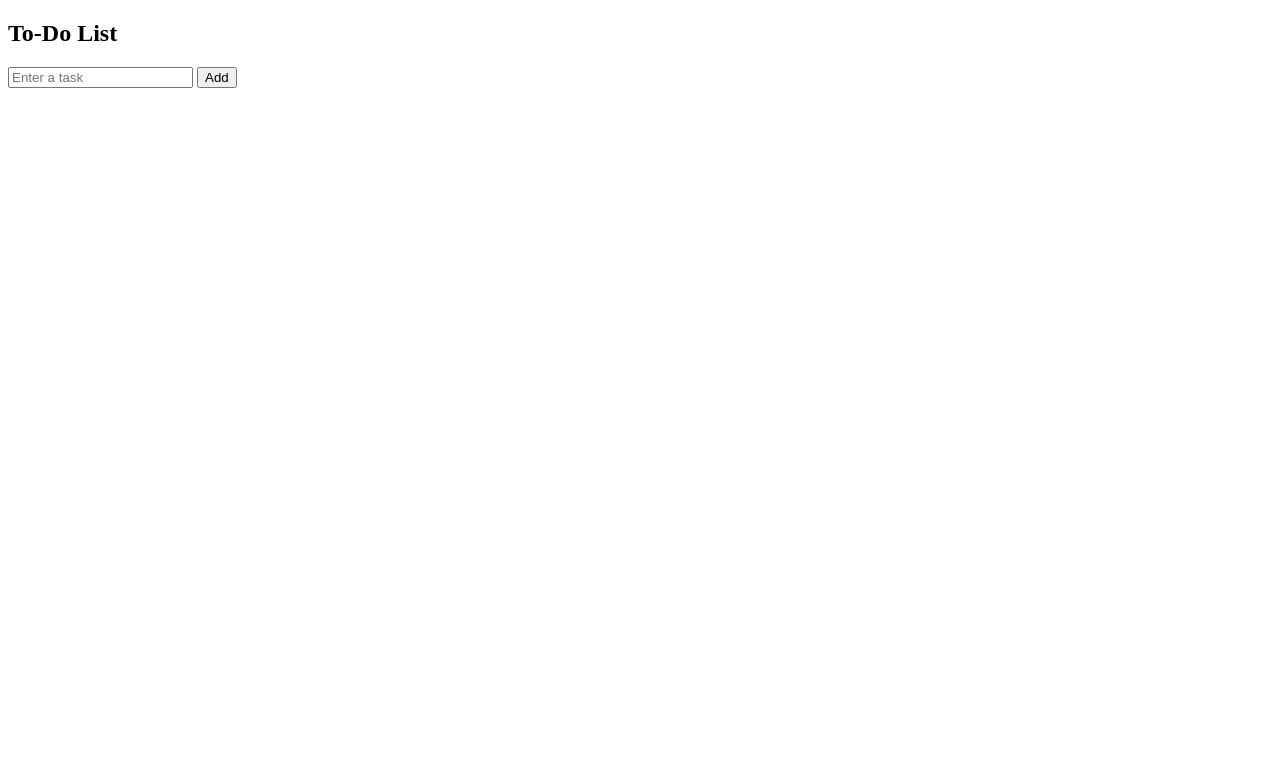
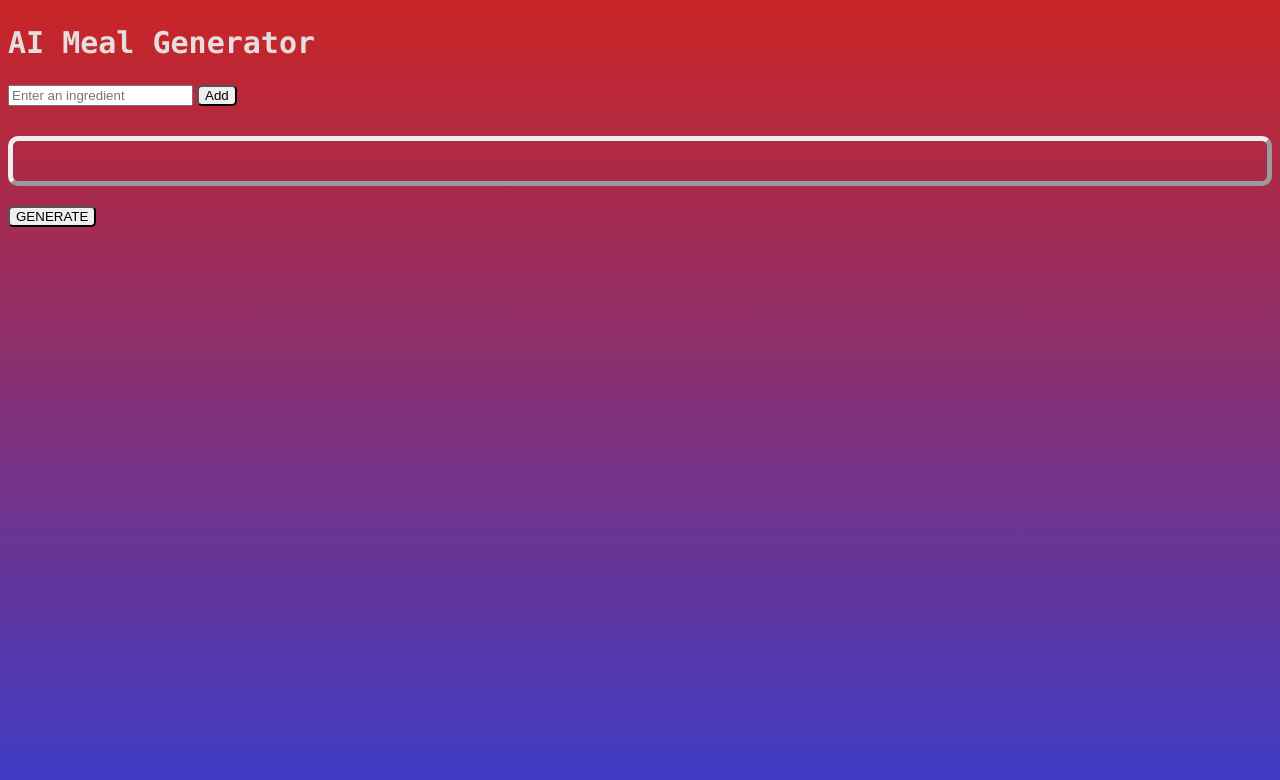
Before and after one commit to ancomalan/mealGeneratorAI, a plain HTML site: page frontend/index.html in a window 1280 px wide. Drawn offline with Linux system fonts and the light colour scheme.

Commit message:
added css and json object that stores ingredient data that will be send to backend:

```diff
--- a/index.html
+++ b/frontend/index.html
@@ -3,16 +3,16 @@
   <head>
     <meta charset="UTF-8" />
     <meta name="viewport" content="width=device-width, initial-scale=1.0" />
-    <title>Alan's To-Do App</title>
+    <title>AI Meal Generator App</title>
+    <link rel="stylesheet" href="style.css" />
   </head>
-  <body>
-    <h2>To-Do List</h2>
+  <body id="background">
+    <h2 id="title">AI Meal Generator</h2>
     <div>
-      <input type="text" , id="task" placeholder="Enter a task" />
+      <input type="text" id="task" placeholder="Enter an ingredient" />
       <button onClick="addTask()">Add</button>
-    </div>
-    <div>
       <ul id="list"></ul>
+      <button onclick="generateMeal()">GENERATE</button>
     </div>
     <script src="script.js"></script>
   </body>
--- /dev/null
+++ b/frontend/script.js
@@ -0,0 +1,40 @@
+const input = document.getElementById("task"); //get input element and store in a variable
+const list = document.getElementById("list"); //get list element from html
+const ingredients = []; //array storing ingredients
+
+//function that collects ingredients and adds them to ingredients array
+function addTask() {
+  if (input.value == "") {
+    alert("Please enter an ingredient!");
+  } else {
+    const li = document.createElement("li"); //create a new list item element
+    const deleteButton = document.createElement("button"); //create a new delete button for each task added
+    deleteButton.innerHTML = "X"; // add text to delete button
+    li.append(input.value); //append input text to list item element
+    li.append(deleteButton); //append delete button to li element
+    list.append(li); //append li to list
+    input.value = ""; //clear input box after clicking add button
+    deleteButton.addEventListener("click", function () {
+      li.remove();
+    }); //add event listener for delete button
+  }
+}
+
+function generateMeal() {
+  //go through all list items in unordered list and add them to ingredients array
+  const listItems = list.getElementsByTagName("li"); //get html collection of li elements
+  for (let i = 0; i < listItems.length; i++) {
+    ingredients.push(listItems[i].innerText.slice(0, -1)); //get ingredient name and add to ingredients array
+  }
+
+  //create javascript object that contains all ingredients
+  const data = {
+    ingredients: ingredients,
+  };
+  const jsonData = JSON.stringify(data); //convert data to json so we can send POST request
+  console.log(jsonData);
+
+
+
+
+}
--- /dev/null
+++ b/frontend/style.css
@@ -0,0 +1,31 @@
+#background{
+    background: linear-gradient(rgb(202, 37, 37), rgb(60, 60, 201));
+    background-repeat: no-repeat;
+    background-attachment: fixed;
+
+}
+
+#title{
+    font-family: "consolas", sans-serif;
+    font-size: 30px;
+    color: rgb(230, 222, 222)
+}
+#list {
+    border-style: outset;
+    border-width: 5px;
+    border-radius: 10px;
+    color: rgb(230, 222, 222);
+    font-family: "consolas", sans-serif;
+    font-size: 20px;
+    padding: 20px;
+    margin-top: 30px;
+}
+button{
+border-radius: 5px;
+}
+button:hover{
+    background-color: grey
+}
+button:active{
+    background-color: tomato
+}
--- a/script.js
+++ /dev/null
@@ -1,16 +0,0 @@
-const input = document.getElementById("task"); //get input element and store in a variable
-const list = document.getElementById("list"); //get list element from html
-
-//function adds task with option for deletings
-function addTask() {
-  const li = document.createElement("li"); //create a new list item element
-  const deleteButton = document.createElement("button"); //create a new delete button for each task added
-  deleteButton.innerHTML = "X"; // add text to delete button
-  li.append(input.value); //append input text to list item element
-  li.append(deleteButton); //append delete button to li element
-  list.append(li); //append li to list
-  input.value = ""; //clear input box after clicking add button
-  deleteButton.addEventListener("click", function () {
-    li.remove();
-  }); //add event listener for delete button
-}
```
Also changed, not shown: 1 other file.
